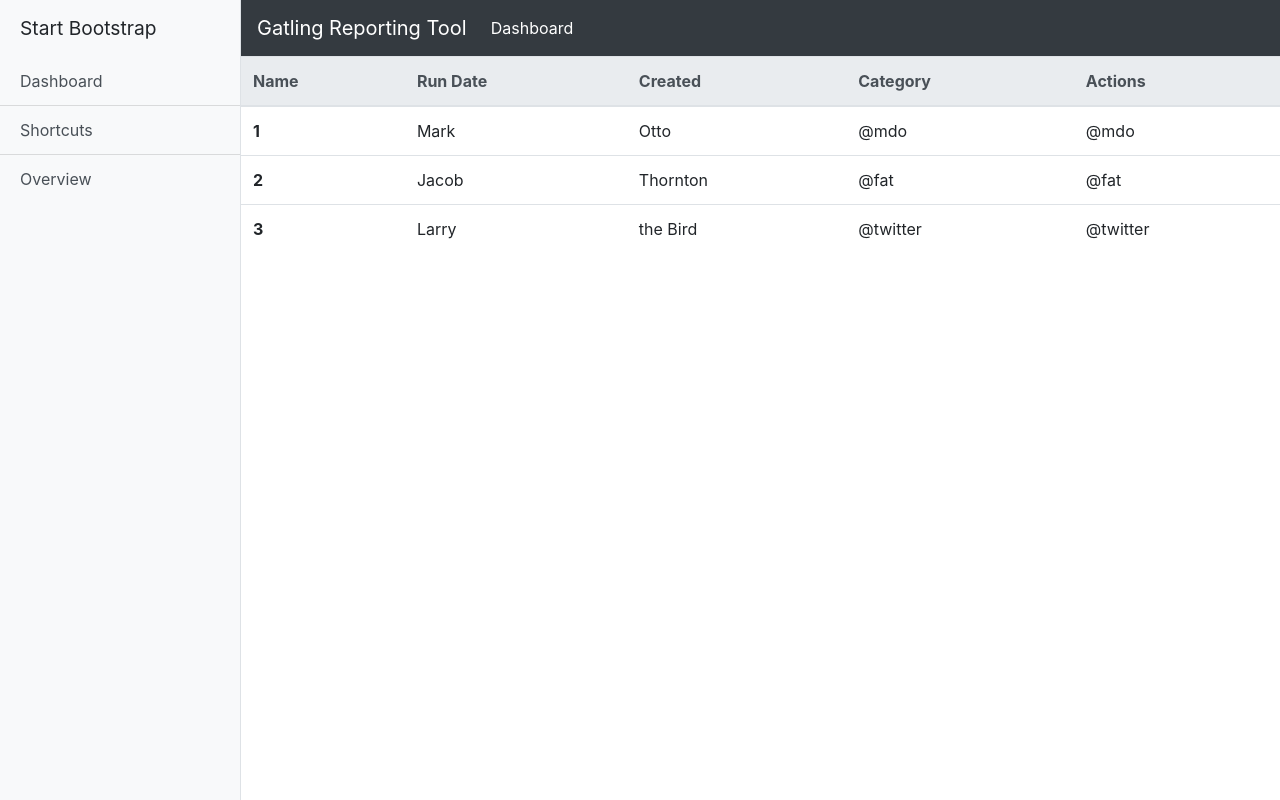
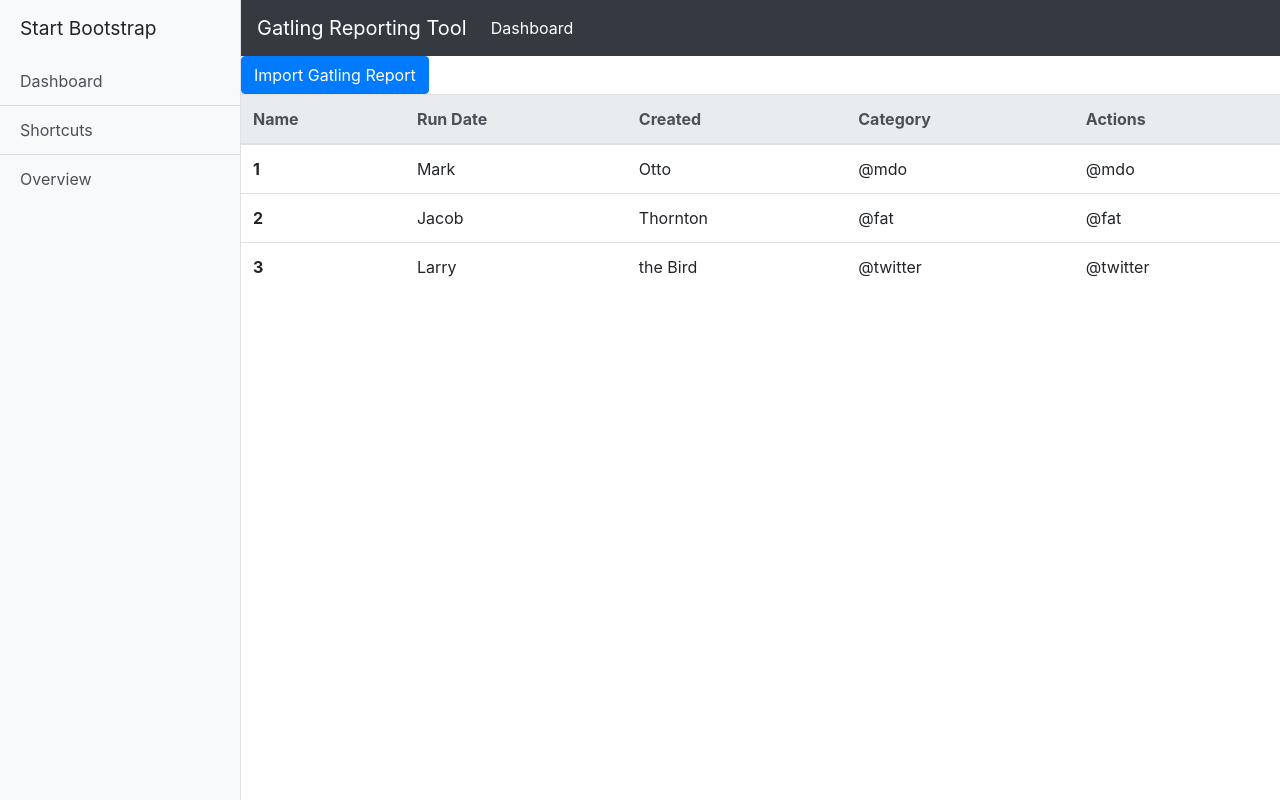
Before and after one commit to francislainy/gatling_tool, a React (Create React App) app: page / in a window 1280 px wide. Built offline with nearby package versions, Linux system fonts and the light colour scheme.

Commit message:
Open component on button click

```diff
--- a/package.json
+++ b/package.json
@@ -3,6 +3,7 @@
   "version": "0.1.0",
   "private": true,
   "dependencies": {
+    "@material-ui/core": "^4.11.0",
     "@testing-library/jest-dom": "^4.2.4",
     "@testing-library/react": "^9.5.0",
     "@testing-library/user-event": "^7.2.1",
--- a/src/App.js
+++ b/src/App.js
@@ -1,10 +1,53 @@
-import React from 'react';
+import React, {Component} from 'react';
 import './App.css';
 import 'bootstrap/dist/css/bootstrap.min.css';
 import 'bootstrap/dist/js/bootstrap.bundle.min';
 import './simple-sidebar.css'
+import Popup from './components/Popup'
+// import Dialog from '@material-ui/core/Dialog';
+import {Dialog} from '@material-ui/core';
 
-function App() {
+
+class App extends Component{
+
+    constructor(props) {
+        super(props);
+        this.state = {};
+        this.openPopupHandler = this.openPopupHandler.bind(this);
+        this.closePopupHandler = this.closePopupHandler.bind(this);
+    }
+
+    state = {showPopup: false};
+    // state = {openDialog: false};
+
+    openPopupHandler = () => {
+        this.setState({showPopup: true});
+    }
+
+    closePopupHandler = () => {
+        this.setState({showPopup: false});
+    }
+
+    // handleOpenDialog() {
+    //     this.setState({
+    //         openDialog: true
+    //     });
+    // }
+    //
+    // handleCloseDialog() {
+    //     this.setState({
+    //         openDialog: false
+    //     });
+    // }
+
+    render() {
+
+        let popup = null;
+        if(this.state.showPopup) {
+            popup = (<Popup message='the text you need to display' closeMe={this.closePopupHandler}/>);
+            // popup = (<Dialog fullScreen={false} open={this.handleOpenDialog} onCancel={this.handleCloseDialog}/>);
+        }
+
         return (
             <div className="d-flex" id="wrapper">
 
@@ -18,6 +61,7 @@
                 </div>
 
                 <div id="page-content-wrapper">
+
                     <nav className="navbar navbar-expand-lg navbar-dark bg-dark">
                         <div><a href="#" className="navbar-brand">Gatling Reporting Tool</a></div>
                         <button className="navbar-toggler" type="button" data-toggle="collapse"
@@ -25,6 +69,7 @@
                                 aria-expanded="false" aria-label="Toggle navigation">
                             <span className="navbar-toggler-icon"></span>
                         </button>
+
                         <div className="collapse navbar-collapse" id="navbarSupportedContent">
                             <ul className="navbar-nav mr-auto">
                                 <li className="nav-item active">
@@ -33,6 +78,13 @@
                             </ul>
                         </div>
                     </nav>
+
+                    <button className="btn btn-primary"
+                            onClick={this.openPopupHandler}>
+                        Import Gatling Report
+                    </button>
+                    {popup}
+                    {/*{this.openDialog && <Dialog open={this.handleOpenDialog} onCancel={this.handleCloseDialog}  />}*/}
 
                     <table className="table">
                         <thead className="thead-light">
@@ -73,6 +125,8 @@
 
             </div>
         )
+
+    }
 }
 
 export default App;
--- /dev/null
+++ b/src/components/Popup.js
@@ -0,0 +1,12 @@
+import React from "react";
+
+const Popup = (props) => {
+    return (
+        <div style={{zIndex:1}}>
+            <p>{props.message}</p>
+            <button onClick={props.closeMe}>Close Popup</button>
+        </div>
+    );
+}
+
+export default Popup
```
Also changed, not shown: 1 other file (tests, documents, lock files or other folders). Lines whose indentation alone changed are shown as unchanged.
